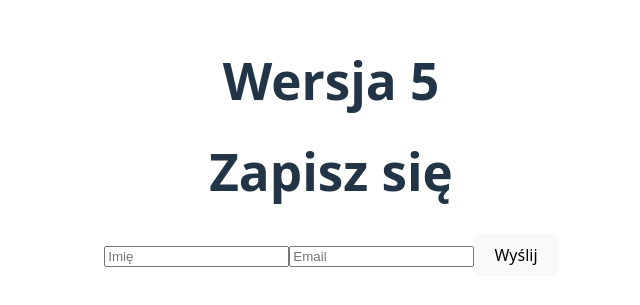
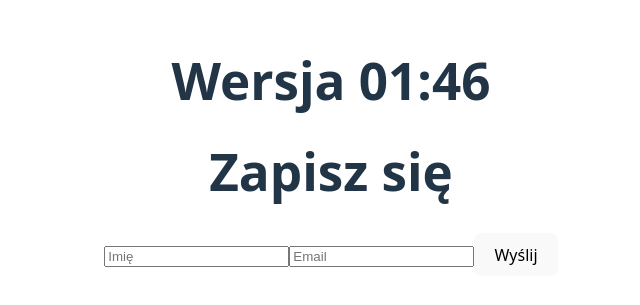
Before and after one commit to dawiddd95/pwa-fe, a React (Vite) app: page / in a window 1280 px wide. Shown: the part 253-558 px from the top of the page, without its empty margins (309-949 px from the left). Built offline with nearby package versions, Linux system fonts and the light colour scheme.

Commit message:
Update Home.tsx

```diff
--- a/src/pages/Home.tsx
+++ b/src/pages/Home.tsx
@@ -15,7 +15,7 @@ export default function Home() {
 
   return (
     <form onSubmit={handleSubmit}>
-      <h1>Wersja 5</h1>
+      <h1>Wersja 01:46</h1>
       <h1>Zapisz się</h1>
       <input value={name} onChange={e => setName(e.target.value)} placeholder='Imię' />
       <input value={email} onChange={e => setEmail(e.target.value)} placeholder='Email' type='email' />
```
